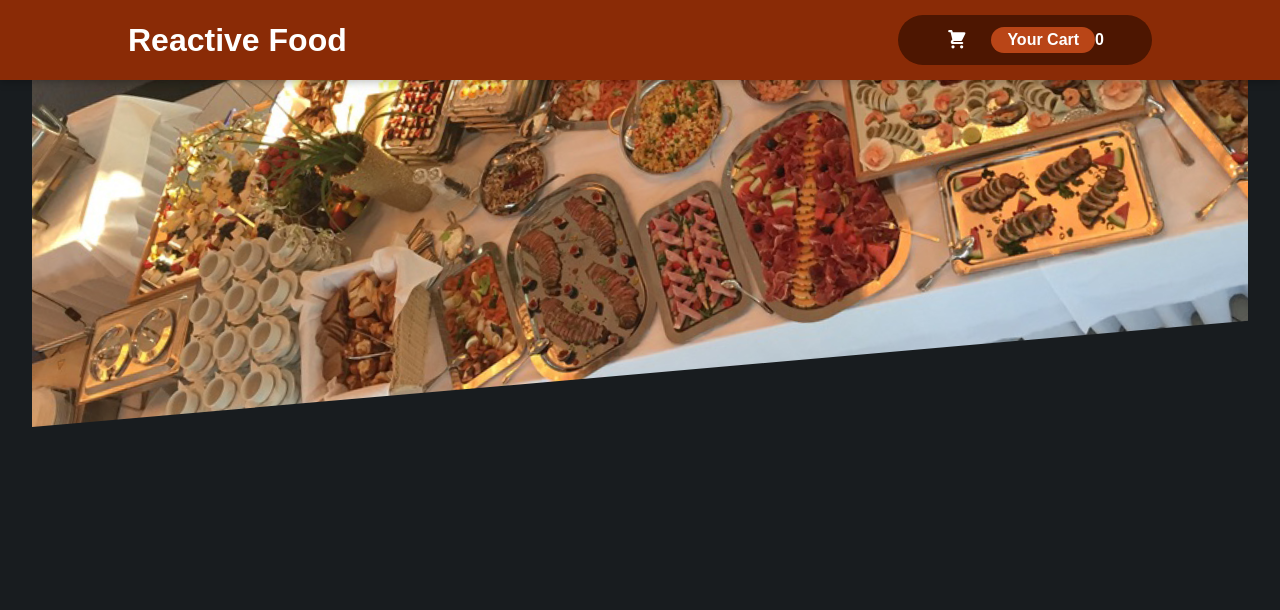
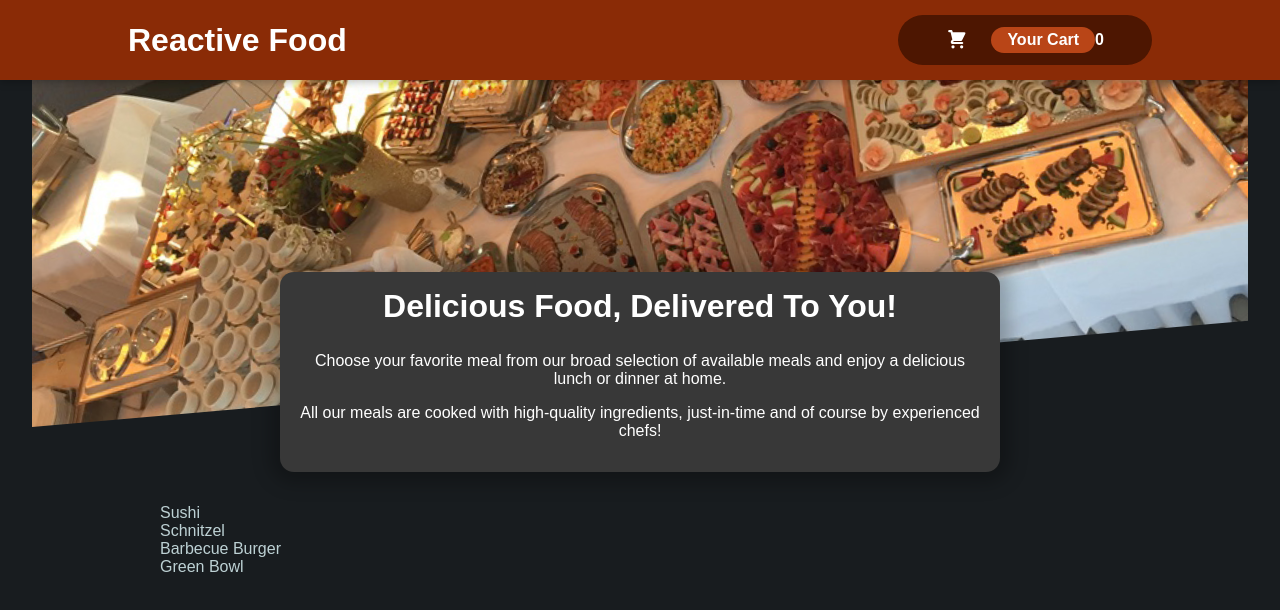
Before and after one commit to kraft-aka/react-food-ordering-app, a React (Create React App) app: page / in a window 1280 px wide. Shown: the top 610 px of the page. Built offline with nearby package versions, Linux system fonts and the light colour scheme.

Commit message:
add Meals comp

```diff
--- a/src/App.js
+++ b/src/App.js
@@ -1,12 +1,15 @@
 import React from "react";
+import Meals from "./components/Meal/Meals";
 import Header from "./components/Layout/Header";
 import "./styles.css";
 
 export default function App() {
-
   return (
     <>
       <Header />
+      <main>
+        <Meals />
+      </main>
     </>
   );
 }
--- /dev/null
+++ b/src/components/Meal/Meals.js
@@ -0,0 +1,12 @@
+import React from "react";
+import MealsSSummary from "./MealsSSummary";
+import MealsAvailable from "./MealsAvailable";
+
+export default function Meals() {
+  return (
+    <>
+      <MealsSSummary />
+      <MealsAvailable />
+    </>
+  );
+}
--- /dev/null
+++ b/src/components/Meal/MealsAvailable.js
@@ -0,0 +1,38 @@
+import React from "react";
+import classes from "./MealsAvailable.module.css";
+export const DUMMY_MEALS = [
+  {
+    id: "m1",
+    name: "Sushi",
+    description: "Finest fish and veggies",
+    price: 22.99,
+  },
+  {
+    id: "m2",
+    name: "Schnitzel",
+    description: "A german specialty!",
+    price: 16.5,
+  },
+  {
+    id: "m3",
+    name: "Barbecue Burger",
+    description: "American, raw, meaty",
+    price: 12.99,
+  },
+  {
+    id: "m4",
+    name: "Green Bowl",
+    description: "Healthy...and green...",
+    price: 18.99,
+  },
+];
+
+export default function MealsAvailable() {
+  const mealsList = DUMMY_MEALS.map((meal) => <li>{meal.name}</li>);
+
+  return (
+    <section className={classes.meals}>
+      <ul>{mealsList}</ul>
+    </section>
+  );
+}
--- /dev/null
+++ b/src/components/Meal/MealsAvailable.module.css
@@ -0,0 +1,24 @@
+.meals {
+  max-width: 60rem;
+  width: 90%;
+  margin: 2rem auto;
+  animation: meals-appear 1s ease-out forwards;
+}
+
+.meals ul {
+  list-style: none;
+  margin: 0;
+  padding: 0;
+}
+
+@keyframes meals-appear {
+  from {
+    opacity: 0;
+    transform: translateY(3rem);
+  }
+
+  to {
+    opacity: 1;
+    transform: translateY(0);
+  }
+}
--- /dev/null
+++ b/src/components/Meal/MealsSSummary.js
@@ -0,0 +1,18 @@
+import React from "react";
+import classes from "./MealsSummary.module.css";
+
+export default function MealsSSummary() {
+  return (
+    <section className={classes.summary}>
+      <h2>Delicious Food, Delivered To You!</h2>
+      <p>
+        Choose your favorite meal from our broad selection of available meals
+        and enjoy a delicious lunch or dinner at home.
+      </p>
+      <p>
+        All our meals are cooked with high-quality ingredients, just-in-time and
+        of course by experienced chefs!
+      </p>
+    </section>
+  );
+}
--- /dev/null
+++ b/src/components/Meal/MealsSummary.module.css
@@ -0,0 +1,18 @@
+.summary {
+  text-align: center;
+  max-width: 45rem;
+  width: 90%;
+  margin: auto;
+  margin-top: -10rem;
+  position: relative;
+  background-color: #383838;
+  color: white;
+  border-radius: 14px;
+  padding: 1rem;
+  box-shadow: 0 1px 18px 10px rgba(0, 0, 0, 0.25);
+}
+
+.summary h2 {
+  font-size: 2rem;
+  margin-top: 0;
+}
```
Also changed, not shown: src/components/Meal/dummyMealsData.js (added, +26 -0 lines), src/components/Meal/Meals.module.css (added).
